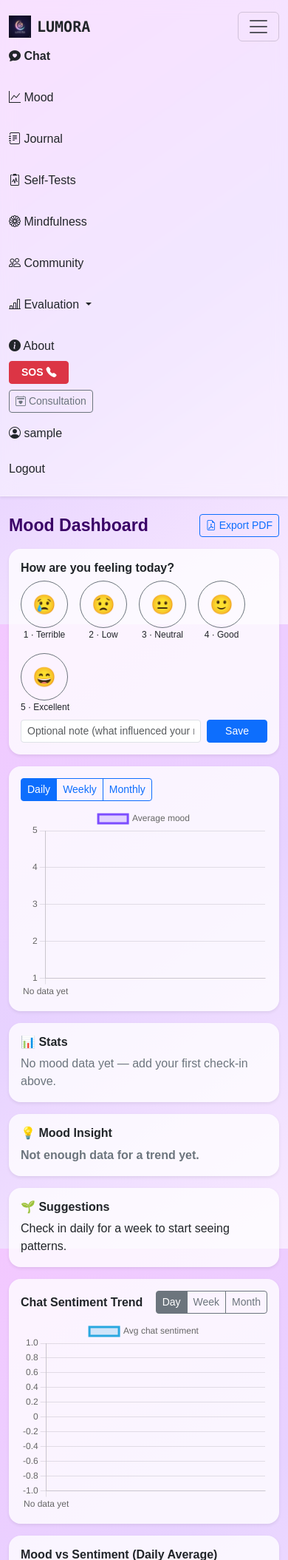
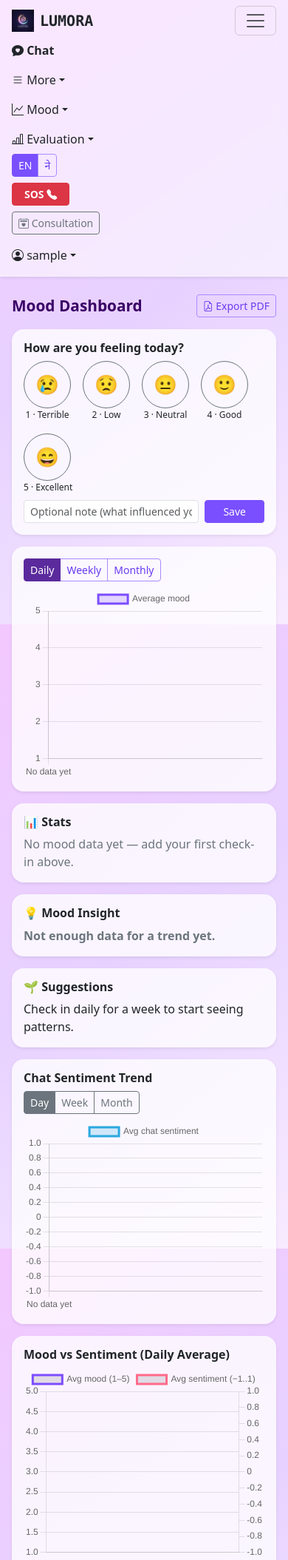
Before and after one commit to PiyaNeu/Lumora_mentalhealth_chatbot, a Flask app: page /mood/ in a window 390 px wide, after a click that opens the changed part. Shown: the top 2109 px of the page at 74% size. Run offline with Flask 3, Linux system fonts and the light colour scheme; the visitor is signed in with stand-in values (Sample User, id 1); data comes from the database, SQL or seed files in the repository; data that the repository does not hold is empty; parts of the project's set-up code (start-up, migrations or seed data) failed here and were passed over; some libraries are stand-ins or nearby versions.

Commit message:
Polish UI: report-style navbar, English/Nepali toggle, lavender theme
- Navbar grouped as in the report screenshots: Chat | More | Mood |
  Evaluation ... EN/ne | SOS | Consultation | account menu
- English/Nepali interface toggle (i18n.py) for navigation, home, chat,
  SOS and mood check-in; English fallback for untranslated keys;
  language survives logout; toggle only redirects within the site
- Theme moved into layout.css with CSS variables (lavender gradient,
  purple buttons, sticky glass navbar, Devanagari-friendly font stack)
- Mobile: no horizontal scroll; long chat titles truncate
- Removed unused jQuery CSRF hook
- Tests for language switching, redirect safety and page rendering

```diff
--- a/ChatbotWebsite/__init__.py
+++ b/ChatbotWebsite/__init__.py
@@ -34,6 +34,12 @@ def create_app(config_class=Config):
         if value is None:
             return ""
         return (value + timedelta(minutes=app.config["UTC_OFFSET_MINUTES"])).strftime(fmt)
+
+    @app.context_processor
+    def inject_i18n():
+        from ChatbotWebsite.i18n import LANGUAGES, current_language, t
+
+        return {"t": t, "ui_lang": current_language(), "ui_languages": LANGUAGES}
 
     # --- Initialize extensions ---
     db.init_app(app)
--- a/ChatbotWebsite/auth/routes.py
+++ b/ChatbotWebsite/auth/routes.py
@@ -63,7 +63,10 @@ def login():
 @auth.route("/logout")
 def logout():
     logout_user()
+    lang = session.get("ui_lang")
     session.clear()
+    if lang:
+        session["ui_lang"] = lang  # keep the interface language after logout
     flash("You have been logged out.", "info")
     return redirect(url_for("auth.login"))
 
@@ -73,8 +76,11 @@ def guest():
     """Guest mode: chat without an account. Nothing is persisted for guests."""
     if current_user.is_authenticated:
         logout_user()
+    lang = session.get("ui_lang")
     session.clear()
     session["guest"] = True
+    if lang:
+        session["ui_lang"] = lang
     flash("You're chatting as a guest. Your conversation won't be saved.", "info")
     return redirect(url_for("chat.chat_page"))
 
--- a/ChatbotWebsite/static/styles/chat.css
+++ b/ChatbotWebsite/static/styles/chat.css
@@ -38,6 +38,12 @@
 
 .chat-right {
   overflow-y: auto;
+  overflow-x: hidden;
+}
+
+/* Let long chat titles truncate instead of widening the panel */
+.chat-list-item > a {
+  min-width: 0;
 }
 
 .main-chat {
--- a/ChatbotWebsite/static/styles/layout.css
+++ b/ChatbotWebsite/static/styles/layout.css
@@ -1,21 +1,76 @@
-.navbar .navbar-nav .nav-link:hover {
-  background-color: #aaeeff;
+/* LUMORA theme — lavender gradient + glass cards (report screenshots) */
+:root {
+  --lumora-bg: linear-gradient(145deg, #f3c8ff, #e7d2ff, #f8eaff);
+  --lumora-ink: #3a0066;
+  --lumora-purple: #7a4fff;
+  --lumora-purple-dark: #5b2a9d;
+  --lumora-card: rgba(255, 255, 255, 0.86);
+  --lumora-radius: 16px;
+}
+
+body {
+  font-family: system-ui, -apple-system, "Segoe UI", Roboto, "Noto Sans Devanagari", Arial, sans-serif;
+  background: var(--lumora-bg);
+  background-attachment: fixed;
+  min-height: 100vh;
+  color: #222;
+}
+
+.glass-nav {
+  background: rgba(255, 255, 255, 0.55) !important;
+  backdrop-filter: blur(10px);
+  border-bottom: 1px solid rgba(255, 255, 255, 0.35);
+  position: sticky;
+  top: 0;
+  z-index: 1030;
+}
+
+.navbar .nav-link:hover {
+  background-color: rgba(180, 120, 255, 0.18);
   border-radius: 0.375rem;
 }
-.navbar .navbar-nav .sos:hover {
-  background-color: #ffaaaa;
-  border-radius: 0.375rem;
-}
-body {
-  font-family: Arial, Helvetica, sans-serif;
-}
-.glass-nav {
-  background: rgba(255, 255, 255, 0.45) !important;
-  backdrop-filter: blur(10px);
-  border-bottom: 1px solid rgba(255, 255, 255, 0.35);
+
+.dropdown-menu {
+  border: 0;
+  border-radius: 12px;
+  box-shadow: 0 10px 30px rgba(60, 0, 110, 0.15);
 }
 
-.nav-link:hover {
-  text-decoration: underline;
-  transition: 0.2s;
+.lumora-card {
+  background: var(--lumora-card);
+  border: 0;
+  border-radius: var(--lumora-radius);
+  backdrop-filter: blur(8px);
 }
+
+.text-lumora { color: var(--lumora-ink); }
+
+.btn-primary {
+  --bs-btn-bg: #7a4fff;
+  --bs-btn-border-color: #7a4fff;
+  --bs-btn-hover-bg: #5e36d1;
+  --bs-btn-hover-border-color: #5e36d1;
+  --bs-btn-active-bg: #5b2a9d;
+  --bs-btn-active-border-color: #5b2a9d;
+  --bs-btn-disabled-bg: #a88bff;
+  --bs-btn-disabled-border-color: #a88bff;
+}
+
+.btn-outline-primary {
+  --bs-btn-color: #6a3cf0;
+  --bs-btn-border-color: #a88bff;
+  --bs-btn-hover-bg: #7a4fff;
+  --bs-btn-hover-border-color: #7a4fff;
+  --bs-btn-active-bg: #5b2a9d;
+  --bs-btn-active-border-color: #5b2a9d;
+}
+
+a { color: #6a3cf0; }
+
+.table-responsive { -webkit-overflow-scrolling: touch; }
+
+@media (max-width: 575.98px) {
+  .container, .container-fluid { padding-left: 16px; padding-right: 16px; }
+  h1 { font-size: 1.6rem; }
+  h3 { font-size: 1.3rem; }
+}
--- a/ChatbotWebsite/templates/layout.html
+++ b/ChatbotWebsite/templates/layout.html
@@ -1,121 +1,113 @@
 <!DOCTYPE html>
-<html lang="en">
+<html lang="{{ ui_lang }}">
 <head>
   <meta charset="utf-8" />
   <meta name="viewport" content="width=device-width, initial-scale=1" />
   <meta http-equiv="X-UA-Compatible" content="ie=edge" />
   <meta name="csrf-token" content="{{ csrf_token() }}" />
-  <title>{{ title }}</title>
+  <title>{{ title }}{% if title and title != 'Lumora AI' %} · LUMORA{% endif %}</title>
+  <link rel="icon" href="{{ url_for('static', filename='images/logo.png') }}">
 
   <!-- Bootstrap CSS -->
   <link href="https://cdn.jsdelivr.net/npm/bootstrap@5.3.0/dist/css/bootstrap.min.css" rel="stylesheet">
   <!-- Bootstrap Icons -->
   <link rel="stylesheet" href="https://cdn.jsdelivr.net/npm/bootstrap-icons@1.11.1/font/bootstrap-icons.css">
-  <!-- Custom CSS -->
+  <!-- Lumora theme -->
   <link rel="stylesheet" href="{{ url_for('static', filename='styles/layout.css') }}">
 
   {% block style %}{% endblock style %}
 </head>
 
-<body style="background: linear-gradient(145deg,#f3c8ff,#e7d2ff,#f8eaff); background-attachment: fixed;">
+<body>
 
   {% block navigation %}
-  <nav class="navbar navbar-expand-lg navbar-light shadow-sm glass-nav py-3">
+  <nav class="navbar navbar-expand-lg navbar-light shadow-sm glass-nav py-2">
     <div class="container-fluid">
-      <!-- Logo -->
       <a class="navbar-brand d-flex align-items-center fw-bold text-dark font-monospace" href="{{ url_for('main.home') }}">
-        <img src="{{ url_for('static', filename='images/logo.png') }}"
-             alt="Lumora Logo"
-             style="height: 30px; width: 30px; object-fit: contain;"
-             class="me-2">
+        <img src="{{ url_for('static', filename='images/logo.png') }}" alt="" style="height: 30px; width: 30px; object-fit: contain;" class="me-2">
         LUMORA
       </a>
 
-      <!-- Mobile Toggle -->
-      <button class="navbar-toggler" type="button" data-bs-toggle="collapse"
-              data-bs-target="#navbarNav" aria-controls="navbarNav"
-              aria-expanded="false" aria-label="Toggle navigation">
+      <button class="navbar-toggler" type="button" data-bs-toggle="collapse" data-bs-target="#navbarNav"
+              aria-controls="navbarNav" aria-expanded="false" aria-label="Toggle navigation">
         <span class="navbar-toggler-icon"></span>
       </button>
 
-      <!-- Navigation Links -->
       <div class="collapse navbar-collapse justify-content-between" id="navbarNav">
-        <ul class="navbar-nav gap-3">
+        <ul class="navbar-nav gap-lg-2">
           <li class="nav-item">
-            <a class="nav-link fw-bold text-dark" href="{{ url_for('chat.chat_page') }}">
-              <i class="bi bi-chat-heart-fill"></i> Chat
-            </a>
+            <a class="nav-link fw-bold text-dark" href="{{ url_for('chat.chat_page') }}"><i class="bi bi-chat-heart-fill"></i> {{ t('nav.chat') }}</a>
           </li>
-          {% if current_user.is_authenticated %}
-          <li class="nav-item">
-            <a class="nav-link text-dark" href="{{ url_for('mood.dashboard') }}">
-              <i class="bi bi-graph-up"></i> Mood
-            </a>
-          </li>
-          <li class="nav-item">
-            <a class="nav-link text-dark" href="{{ url_for('journal.all_journals') }}">
-              <i class="bi bi-journal-text"></i> Journal
-            </a>
-          </li>
-          {% endif %}
-          <li class="nav-item">
-            <a class="nav-link text-dark" href="{{ url_for('selfhelp.tests') }}">
-              <i class="bi bi-clipboard2-pulse"></i> Self-Tests
-            </a>
-          </li>
-          <li class="nav-item">
-            <a class="nav-link text-dark" href="{{ url_for('selfhelp.mindfulness') }}">
-              <i class="bi bi-flower1"></i> Mindfulness
-            </a>
-          </li>
-          <li class="nav-item">
-            <a class="nav-link text-dark" href="{{ url_for('community.index') }}">
-              <i class="bi bi-people"></i> Community
-            </a>
+          <li class="nav-item dropdown">
+            <a class="nav-link text-dark dropdown-toggle" href="#" role="button" data-bs-toggle="dropdown" aria-expanded="false"><i class="bi bi-list"></i> {{ t('nav.more') }}</a>
+            <ul class="dropdown-menu">
+              {% if current_user.is_authenticated %}
+              <li><a class="dropdown-item" href="{{ url_for('journal.all_journals') }}"><i class="bi bi-journal-text"></i> {{ t('nav.journal') }}</a></li>
+              {% endif %}
+              <li><a class="dropdown-item" href="{{ url_for('selfhelp.tests') }}"><i class="bi bi-clipboard2-pulse"></i> {{ t('nav.selftests') }}</a></li>
+              {% if current_user.is_authenticated %}
+              <li><a class="dropdown-item" href="{{ url_for('selfhelp.burnout') }}"><i class="bi bi-battery-half"></i> {{ t('nav.burnout') }}</a></li>
+              {% endif %}
+              <li><a class="dropdown-item" href="{{ url_for('selfhelp.mindfulness') }}"><i class="bi bi-flower1"></i> {{ t('nav.mindfulness') }}</a></li>
+              <li><a class="dropdown-item" href="{{ url_for('community.index') }}"><i class="bi bi-people"></i> {{ t('nav.community') }}</a></li>
+              {% if current_user.is_authenticated %}
+              <li><a class="dropdown-item" href="{{ url_for('chat.insights') }}"><i class="bi bi-bookmark-heart"></i> {{ t('nav.insights') }}</a></li>
+              {% endif %}
+              <li><hr class="dropdown-divider"></li>
+              <li><a class="dropdown-item" href="{{ url_for('main.about') }}"><i class="bi bi-info-circle"></i> {{ t('nav.about') }}</a></li>
+            </ul>
           </li>
           {% if current_user.is_authenticated %}
           <li class="nav-item dropdown">
-            <a class="nav-link text-dark dropdown-toggle" href="#" role="button" data-bs-toggle="dropdown" aria-expanded="false">
-              <i class="bi bi-bar-chart-line"></i> Evaluation
-            </a>
+            <a class="nav-link text-dark dropdown-toggle" href="#" role="button" data-bs-toggle="dropdown" aria-expanded="false"><i class="bi bi-graph-up"></i> {{ t('nav.mood') }}</a>
             <ul class="dropdown-menu">
-              <li><a class="dropdown-item" href="{{ url_for('evaluation.labeling') }}">Manual Labeling</a></li>
+              <li><a class="dropdown-item" href="{{ url_for('mood.dashboard') }}">{{ t('nav.mood_dashboard') }}</a></li>
+              <li><a class="dropdown-item" href="{{ url_for('mood.dashboard') }}#checkin">{{ t('nav.mood_checkin') }}</a></li>
+              <li><a class="dropdown-item" href="{{ url_for('mood.export_pdf') }}">{{ t('nav.mood_pdf') }}</a></li>
+            </ul>
+          </li>
+          <li class="nav-item dropdown">
+            <a class="nav-link text-dark dropdown-toggle" href="#" role="button" data-bs-toggle="dropdown" aria-expanded="false"><i class="bi bi-bar-chart-line"></i> {{ t('nav.evaluation') }}</a>
+            <ul class="dropdown-menu">
+              <li><a class="dropdown-item" href="{{ url_for('evaluation.labeling') }}">{{ t('nav.labeling') }}</a></li>
               <li><a class="dropdown-item" href="{{ url_for('evaluation.j1') }}">J1: Sentiment Models</a></li>
               <li><a class="dropdown-item" href="{{ url_for('evaluation.j2') }}">J2: User Feedback</a></li>
               <li><a class="dropdown-item" href="{{ url_for('evaluation.j3') }}">J3: Usage &amp; Outcomes</a></li>
             </ul>
           </li>
           {% endif %}
+        </ul>
+
+        <ul class="navbar-nav gap-2 align-items-lg-center">
           <li class="nav-item">
-            <a class="nav-link text-dark" href="{{ url_for('main.about') }}">
-              <i class="bi bi-info-circle-fill"></i> About
-            </a>
+            <div class="btn-group btn-group-sm" role="group" aria-label="Interface language">
+              {% for code, label in ui_languages.items() %}
+              <a href="{{ url_for('main.set_language', code=code) }}" class="btn {{ 'btn-primary' if ui_lang == code else 'btn-outline-primary' }}" {% if ui_lang == code %}aria-current="true"{% endif %}>{{ label }}</a>
+              {% endfor %}
+            </div>
           </li>
-        </ul>
-        <ul class="navbar-nav gap-2 align-items-lg-center">
           <li class="nav-item">
             <a class="btn btn-danger btn-sm fw-bold px-3" href="{{ url_for('main.sos') }}">SOS <i class="bi bi-telephone-fill"></i></a>
           </li>
           {% if current_user.is_authenticated %}
             <li class="nav-item">
-              <a class="btn btn-outline-secondary btn-sm" href="{{ url_for('consultation.index') }}"><i class="bi bi-calendar2-heart"></i> Consultation</a>
+              <a class="btn btn-outline-secondary btn-sm" href="{{ url_for('consultation.index') }}"><i class="bi bi-calendar2-heart"></i> {{ t('nav.consultation') }}</a>
             </li>
-            <li class="nav-item">
-              <a class="nav-link text-dark" href="{{ url_for('account.profile') }}"><i class="bi bi-person-circle"></i> {{ current_user.username }}</a>
-            </li>
-            <li class="nav-item">
-              <a class="nav-link text-dark" href="{{ url_for('auth.logout') }}">Logout</a>
+            <li class="nav-item dropdown">
+              <a class="nav-link text-dark dropdown-toggle" href="#" role="button" data-bs-toggle="dropdown" aria-expanded="false"><i class="bi bi-person-circle"></i> {{ current_user.username }}</a>
+              <ul class="dropdown-menu dropdown-menu-end">
+                <li><a class="dropdown-item" href="{{ url_for('account.profile') }}">{{ t('nav.account') }}</a></li>
+                <li><a class="dropdown-item" href="{{ url_for('account.privacy') }}">{{ t('nav.privacy') }}</a></li>
+                <li><hr class="dropdown-divider"></li>
+                <li><a class="dropdown-item" href="{{ url_for('auth.logout') }}">{{ t('nav.logout') }}</a></li>
+              </ul>
             </li>
           {% else %}
             {% if session.get('guest') %}
-              <li class="nav-item"><span class="nav-link text-muted"><i class="bi bi-incognito"></i> Guest</span></li>
+              <li class="nav-item"><span class="nav-link text-muted"><i class="bi bi-incognito"></i> {{ t('nav.guest') }}</span></li>
             {% endif %}
-            <li class="nav-item">
-              <a class="nav-link text-dark" href="{{ url_for('auth.login') }}">Login</a>
-            </li>
-            <li class="nav-item">
-              <a class="nav-link text-dark" href="{{ url_for('auth.register') }}">Register</a>
-            </li>
+            <li class="nav-item"><a class="nav-link text-dark" href="{{ url_for('auth.login') }}">{{ t('nav.login') }}</a></li>
+            <li class="nav-item"><a class="nav-link text-dark" href="{{ url_for('auth.register') }}">{{ t('nav.register') }}</a></li>
           {% endif %}
         </ul>
       </div>
@@ -127,9 +119,7 @@
   {% with messages = get_flashed_messages(with_categories=true) %}
     {% if messages %}
       {% for category, message in messages %}
-        <div class="alert alert-{{ category }} text-center shadow-sm m-0">
-          {{ message }}
-        </div>
+        <div class="alert alert-{{ category }} text-center shadow-sm m-0" role="alert">{{ message }}</div>
       {% endfor %}
     {% endif %}
   {% endwith %}
@@ -140,12 +130,9 @@
   <!-- Bootstrap JS -->
   <script src="https://cdn.jsdelivr.net/npm/bootstrap@5.3.0/dist/js/bootstrap.bundle.min.js"></script>
   <script>
-    // Send the CSRF token with every non-GET fetch / jQuery request
+    // Send the CSRF token with every non-GET fetch request
     (function () {
       const token = document.querySelector('meta[name="csrf-token"]').content;
-      if (window.jQuery) {
-        jQuery.ajaxSetup({ headers: { "X-CSRFToken": token } });
-      }
       const origFetch = window.fetch;
       window.fetch = function (input, init) {
         init = init || {};
--- a/ChatbotWebsite/templates/mood/dashboard.html
+++ b/ChatbotWebsite/templates/mood/dashboard.html
@@ -14,14 +14,14 @@
 {% block content %}
 <div class="container py-4" style="max-width: 1100px;">
   <div class="d-flex flex-wrap justify-content-between align-items-center gap-2 mb-3">
-    <h3 class="fw-bold mb-0" style="color:#3a0066;">Mood Dashboard</h3>
-    <a href="{{ url_for('mood.export_pdf') }}" class="btn btn-outline-primary btn-sm"><i class="bi bi-file-earmark-pdf"></i> Export PDF</a>
+    <h3 class="fw-bold mb-0" style="color:#3a0066;">{{ t('nav.mood_dashboard') }}</h3>
+    <a href="{{ url_for('mood.export_pdf') }}" class="btn btn-outline-primary btn-sm"><i class="bi bi-file-earmark-pdf"></i> {{ t('mood.export') }}</a>
   </div>
 
   <!-- Check-in -->
-  <div class="card mood-card shadow-sm mb-3">
+  <div class="card mood-card shadow-sm mb-3" id="checkin">
     <div class="card-body">
-      <h6 class="fw-bold">How are you feeling today?</h6>
+      <h6 class="fw-bold">{{ t('mood.question') }}</h6>
       {% if todays %}<p class="small text-secondary mb-2">Today's check-in: {{ emoji[todays.mood] }} {{ todays.label }}. Choosing again updates it.</p>{% endif %}
       <form method="POST" action="{{ url_for('mood.checkin') }}">
         <input type="hidden" name="csrf_token" value="{{ csrf_token() }}">
@@ -37,7 +37,7 @@
         </div>
         <div class="d-flex gap-2">
           <input type="text" name="note" maxlength="300" class="form-control form-control-sm" placeholder="Optional note (what influenced your mood?)" value="{{ todays.note if todays and todays.note else '' }}">
-          <button class="btn btn-primary btn-sm px-4">Save</button>
+          <button class="btn btn-primary btn-sm px-4">{{ t('mood.save') }}</button>
         </div>
       </form>
     </div>
```
Also changed, not shown: ChatbotWebsite/i18n.py (added, +88 -0 lines), ChatbotWebsite/main/routes.py (+16 -1 lines), ChatbotWebsite/templates/chat/chat.html (+18 -22 lines), ChatbotWebsite/templates/home.html (+7 -7 lines), ChatbotWebsite/templates/sos.html (+5 -6 lines), tests/test_ui.py (added, +56 -0 lines).
